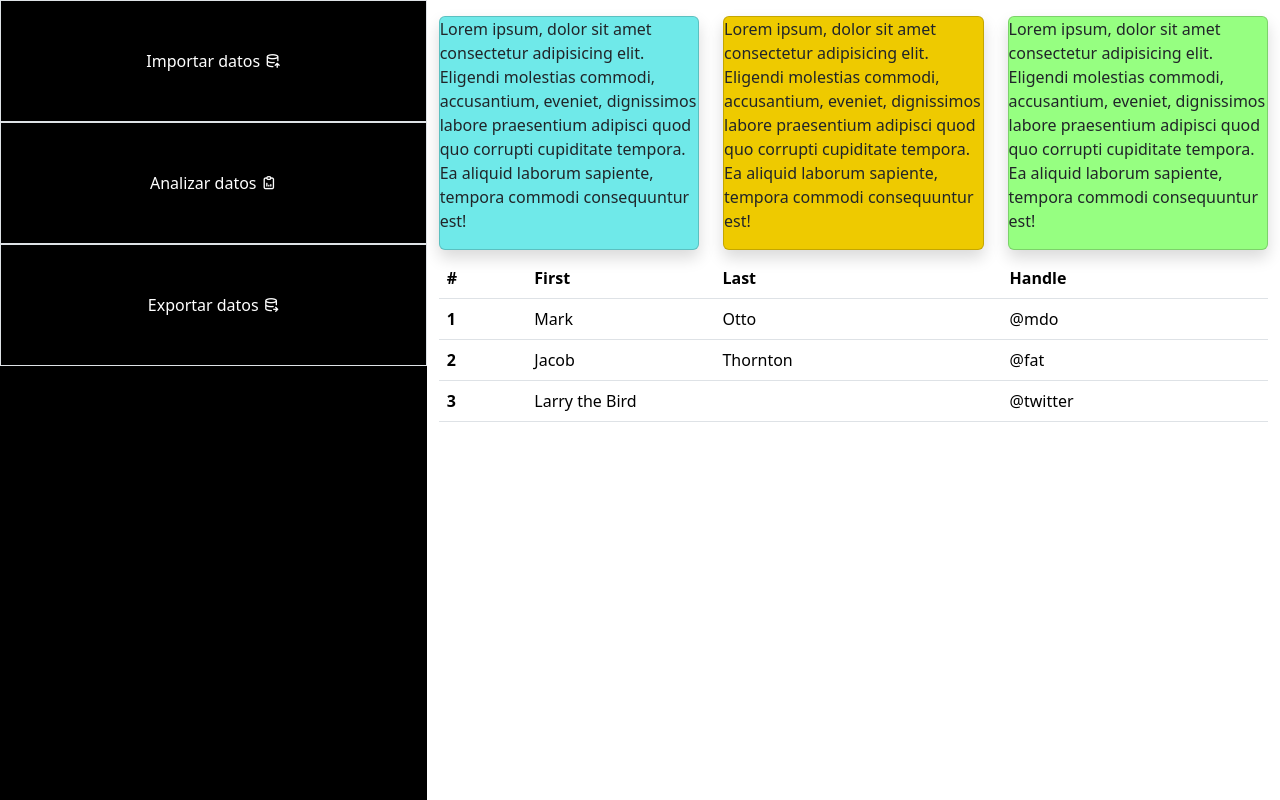
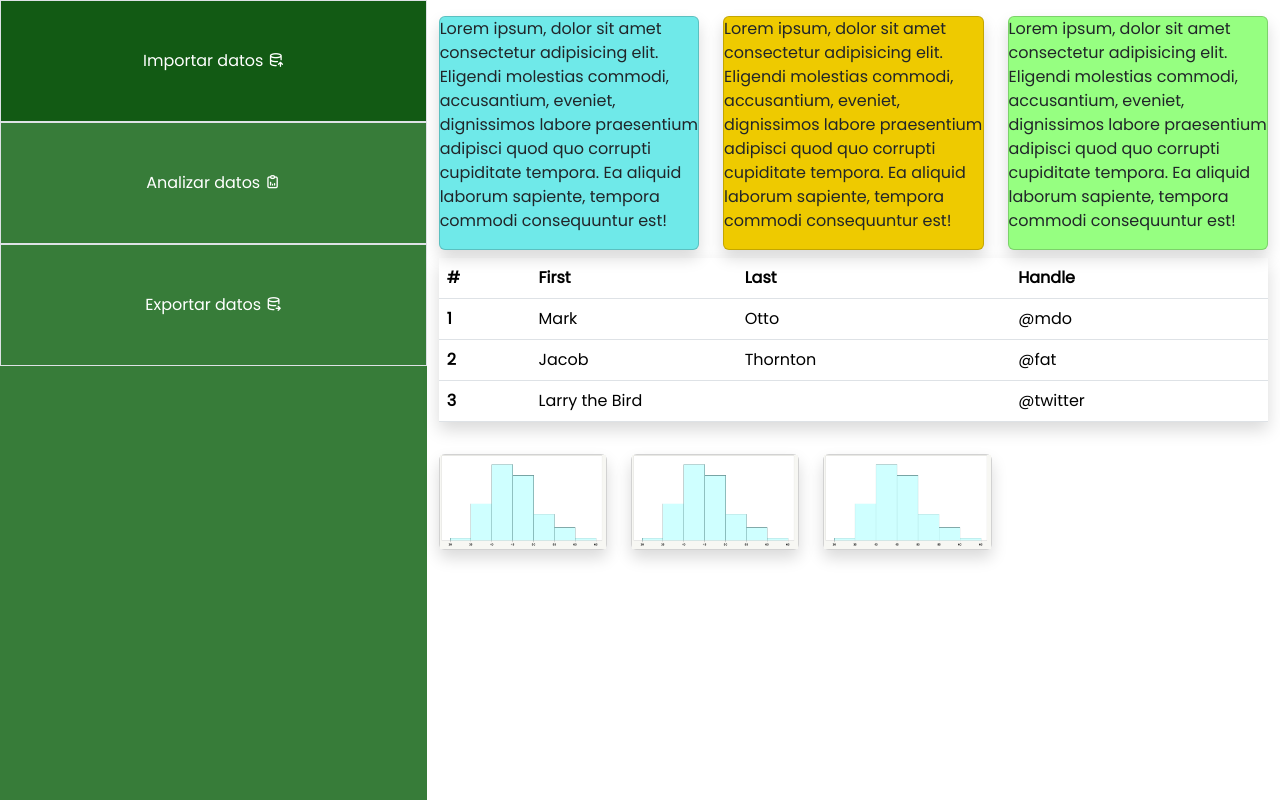
Before and after one commit to Creator125/Practicas-Python-Cesde, a plain HTML site: page reserva-arboles/dashboard.html in a window 1280 px wide. Drawn offline with Linux system fonts and the light colour scheme.

Commit message:
Resolviendo problemas

```diff
--- a/reserva-arboles/assets/styles/estilos.css
+++ b/reserva-arboles/assets/styles/estilos.css
@@ -1,3 +1,23 @@
+:root{
+    --verde-natural: rgb(55, 124, 57);
+    --verde-oscuro: rgb(18, 90, 20);
+    --verde-claro: rgb(168, 216, 123);
+    --azul-agua: rgb(90, 169, 214);
+    --marron-tierra: rgb(151, 101, 75);
+    --gris-claro: rgb(231, 231, 231);
+}
+
+@font-face {
+    font-family: 'Poppins';
+    font-style: normal;
+    font-weight: 400; /* Puedes ajustar el peso según lo necesites */
+    src: url('../fonts/Poppins-Regular.ttf');
+}
+
+*{
+    font-family: 'Poppins', Arial, Helvetica, sans-serif;
+}
+
 .banner{
     background: url("../img/banner.jpg") fixed;
     background-size: cover;
@@ -42,6 +62,15 @@
 
 .columnaDashboard{
     height: 100vh;
+    background-color: var(--verde-natural);
+}
+
+.columnaDashboard div{
+    transition: background-color 0.7s;
+}
+
+.columnaDashboard div:hover{
+    background-color: var(--verde-oscuro);
 }
 
 .bg-aqua{
@@ -55,3 +84,7 @@
 .bg-lite-green{
     background-color: #96ff81;
 }
+
+.bg-verde-main{
+    background-color: var(--verde-natural);
+}
--- a/reserva-arboles/dashboard.html
+++ b/reserva-arboles/dashboard.html
@@ -11,7 +11,7 @@
 <body>
     <main class="container-fluid">
         <div class="row">
-            <div class="col-12 col-md-4 bg-black text-white columnaDashboard">
+            <div class="col-12 col-md-4 text-white columnaDashboard">
                 <div class="row">
                     <div class="col-12 p-5 text-center border">Importar datos <i class="ti ti-database-import"></i></div>
                 </div>
@@ -54,8 +54,9 @@
                 </div>
 
                 <div class="row my-2">
-                    <div class="col-12">
-                        <table class="table">
+
+                    <div class="col-12 ">
+                        <table class="table table-hover shadow">
                             <thead>
                                 <tr>
                                     <th scope="col">#</th>
@@ -86,6 +87,25 @@
                         </table>
                     </div>
                 </div>
+
+                <div class="col-12 col-md-8 mt-3 ">
+                    <div class="row row-cols-1 row-cols-md-3">
+                        <div class="col">
+                            <div class="card h-100 shadow">
+                                <img src="assets/img/grafico-ejemplo.png" alt="">
+                            </div>
+                        </div>
+                        <div class="col">
+                            <div class="card h-100 shadow">
+                                <img src="assets/img/grafico-ejemplo.png" alt="">
+                            </div>
+                        </div>
+                        <div class="col">
+                            <div class="card h-100 shadow">
+                                <img src="assets/img/grafico-ejemplo.png" alt="">
+                            </div>
+                        </div>
+                    </div>
             </div>
         </div>
     </main>
```
Also changed, not shown: reserva-arboles/assets/fonts/Poppins-Regular.ttf (added), reserva-arboles/assets/img/grafico-ejemplo.png (added).
